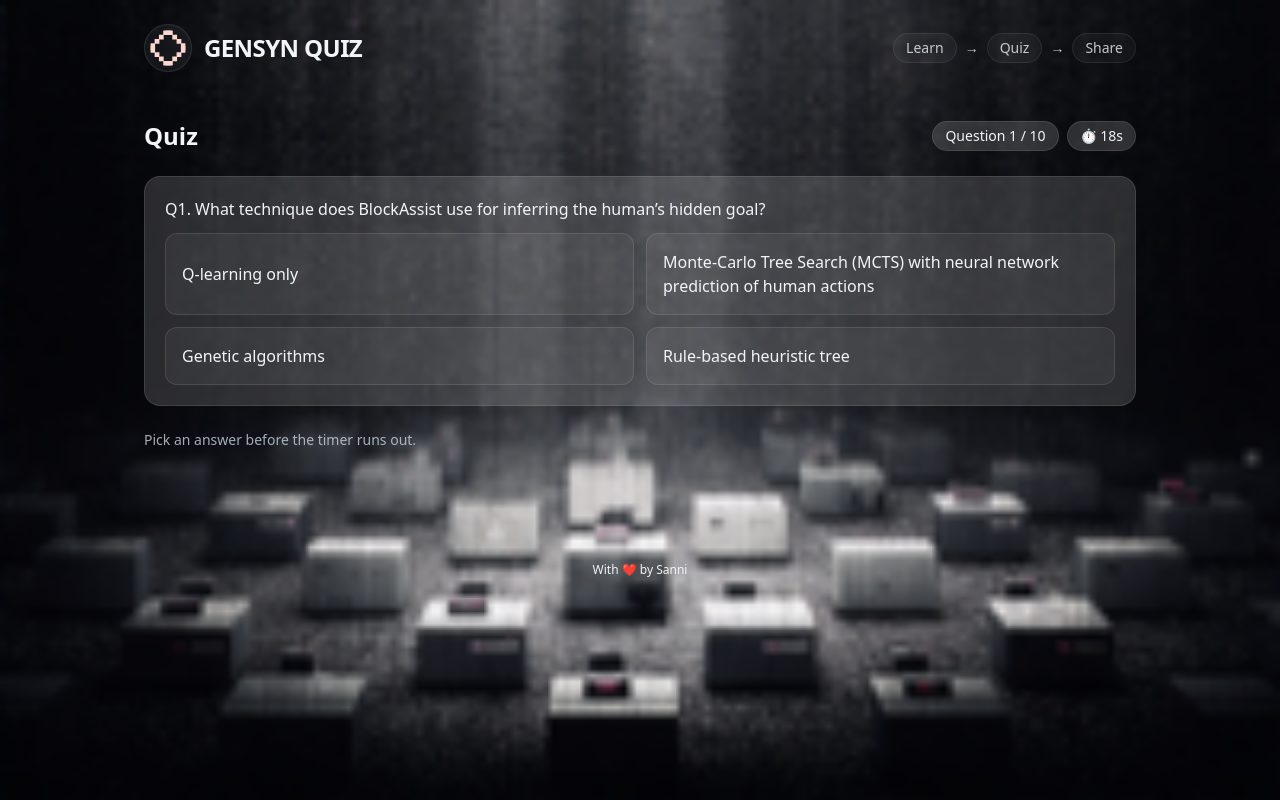
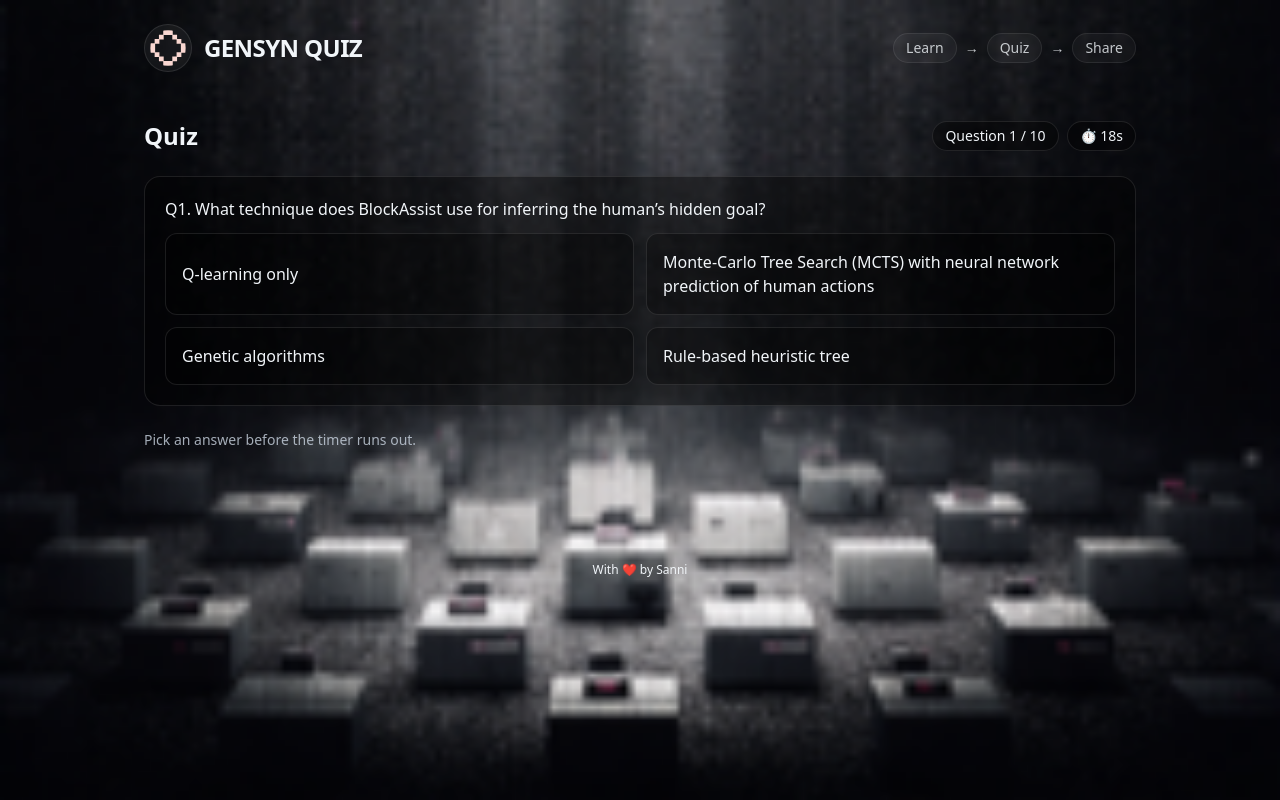
Before and after one commit to Sanni-onX/Gensyn-IQ-App, a React (Vite) app: page / in a window 1280 px wide. Both pictures are taken after a click on the button "Skip to Quiz". Built offline with nearby package versions, Linux system fonts and the light colour scheme.

Commit message:
edit question bg opacity

```diff
--- a/src/App.jsx
+++ b/src/App.jsx
@@ -738,16 +738,16 @@
             <div className="flex items-center justify-between flex-wrap gap-3">
               <h3 className="text-2xl font-semibold">Quiz</h3>
               <div className="flex items-center gap-2 text-sm">
-                <span className="px-3 py-1 rounded-full bg-white/15 backdrop-blur-xs border border-white/10">
+                <span className="px-3 py-1 rounded-full bg-black/40 backdrop-blur-xs border border-white/10">
                   Question {current + 1} / {quiz.length}
                 </span>
-                <span className="px-3 py-1 rounded-full bg-white/15 backdrop-blur-xs border border-white/10">
+                <span className="px-3 py-1 rounded-full bg-black/40 backdrop-blur-xs border border-white/10">
                   ⏱️ {timeLeft}s
                 </span>
               </div>
             </div>
 
-            <div className="p-5 rounded-2xl border border-white/10 bg-white/15 backdrop-blur-xs">
+            <div className="p-5 rounded-2xl border border-white/10 bg-black/40 backdrop-blur-xs">
               <p className="font-medium mb-3">
                 Q{current + 1}. {quiz[current].q}
               </p>
@@ -756,7 +756,7 @@
                   <button
                     key={cIdx}
                     onClick={() => onSelect(cIdx)}
-                    className="text-left p-4 rounded-xl border transition border-white/10 bg-white/5 hover:bg-white/10"
+                    className="text-left p-4 rounded-xl border transition border-white/10 bg-black/30 hover:bg-white/10"
                   >
                     {choice}
                   </button>
```
